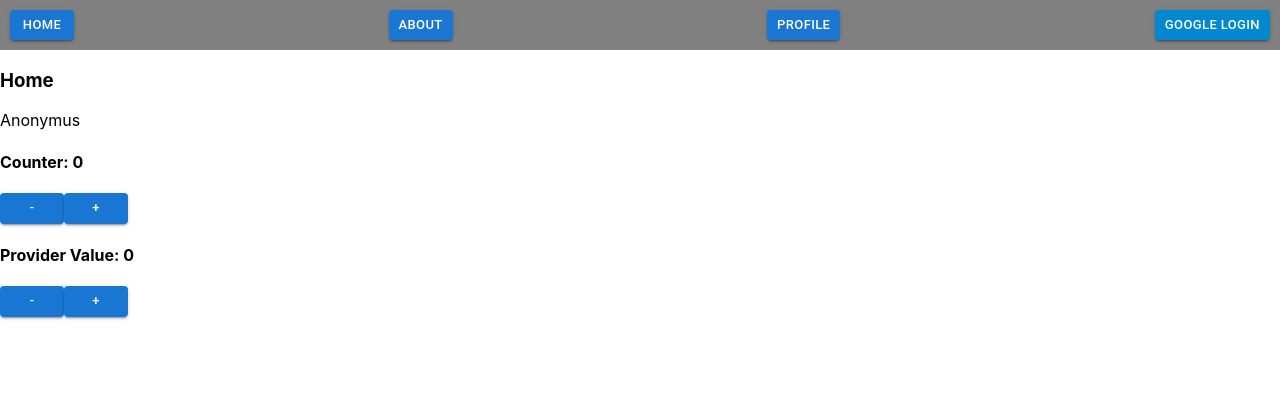
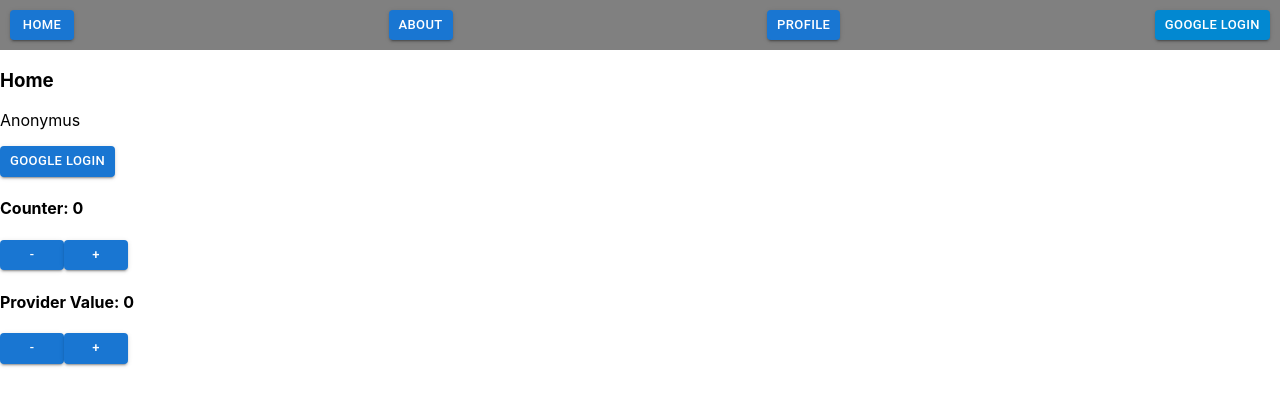
Before and after one commit to klikknpro/template-fullstack-project, a React (Create React App) app in the folder frontend/: page / in a window 1280 px wide. Shown: the top 406 px of the page. Built offline with nearby package versions, Linux system fonts and the light colour scheme.

Commit message:
register if anonymus user

```diff
--- a/frontend/package.json
+++ b/frontend/package.json
@@ -10,6 +10,8 @@
     "@testing-library/react": "^13.3.0",
     "@testing-library/user-event": "^13.5.0",
     "axios": "^0.27.2",
+    "jsonwebtoken": "^8.5.1",
+    "jwt-decode": "^3.1.2",
     "react": "^18.1.0",
     "react-dom": "^18.1.0",
     "react-router-dom": "^6.3.0",
--- a/frontend/src/App.jsx
+++ b/frontend/src/App.jsx
@@ -1,6 +1,7 @@
 import { React, useEffect, useState } from "react";
 import { Routes, Route, Link, useNavigate } from "react-router-dom";
 import Home from "./pages/Home";
+import Register from "./pages/Register";
 import About from "./pages/About";
 import Profile from "./pages/Profile";
 import Navbar from "./components/Navbar";
@@ -22,6 +23,14 @@ function App() {
             </Protected>
           }
         />
+        <Route
+          path="/register"
+          element={
+            <Protected>
+              <Register />
+            </Protected>
+          }
+        />
         <Route path="/callback" element={<Callback />} />
       </Routes>
     </div>
--- a/frontend/src/components/Protected.jsx
+++ b/frontend/src/components/Protected.jsx
@@ -1,17 +1,29 @@
 import { React, useState, useEffect } from "react";
-import { useNavigate } from "react-router-dom";
+import { Navigate, useLocation } from "react-router-dom";
 import { useAuth } from "../providers/auth";
 
 const Protected = ({ children }) => {
-  const { token } = useAuth();
-  const navigate = useNavigate();
+  const { token, user } = useAuth();
+  // const navigate = useNavigate();
+  const location = useLocation();
 
-  useEffect(() => {
-    if (!token) navigate("/");
-    // eslint-disable-next-line
-  }, [token]);
+  // useEffect(() => {
+  //   if (!token) navigate("/");
+  //   if (!user.userId) return navigate("/register");
+  //   // eslint-disable-next-line
+  // }, [token, user]);
 
-  return <div>{children}</div>;
+  return (
+    <div>
+      {!token ? (
+        <Navigate to={"/"} />
+      ) : !user.userId && location.pathname !== "/register" ? (
+        <Navigate to={"/register"} />
+      ) : (
+        children
+      )}
+    </div>
+  );
 };
 
 export default Protected;
--- a/frontend/src/pages/Home.jsx
+++ b/frontend/src/pages/Home.jsx
@@ -1,19 +1,31 @@
 import { React, useEffect, useState } from "react";
+import { useNavigate } from "react-router-dom";
 import Button from "@mui/material/Button";
 import { useCounter } from "../hooks/useCounter";
 import { useCounter as useGlobalCounter } from "../providers/counter";
 import { useAuth } from "../providers/auth";
 
+//Home is now our login page
 const Home = () => {
+  const navigate = useNavigate();
+  const { token, auth } = useAuth();
+
   const { counter, increment, decrement } = useCounter("Home");
   const { value, increment: goUp, decrement: goDown } = useGlobalCounter();
-
-  const { token } = useAuth();
 
   return (
     <div>
       <h3>Home</h3>
       <p>{token ? "Logged in" : "Anonymus"}</p>
+      <p>
+        {token ? (
+          "Welcome"
+        ) : (
+          <Button onClick={auth} variant="contained" size="small">
+            Google login
+          </Button>
+        )}
+      </p>
       <h4>Counter: {counter}</h4>
       <Button onClick={decrement} variant="contained" size="small">
         -
--- /dev/null
+++ b/frontend/src/pages/Register.jsx
@@ -0,0 +1,22 @@
+import { React, useState, useContext, useEffect } from "react";
+import { TextField, Button } from "@mui/material";
+
+const Register = () => {
+  const [username, setUsername] = useState(null);
+
+  const register = () => {
+    //
+  };
+
+  return (
+    <div>
+      Register
+      <TextField variant="filled" onChange={(e) => setUsername(e.target.value)} />
+      <Button onClick={register} variant="contained" size="small">
+        Register
+      </Button>
+    </div>
+  );
+};
+
+export default Register;
--- a/frontend/src/providers/auth.jsx
+++ b/frontend/src/providers/auth.jsx
@@ -1,9 +1,11 @@
 import { React, useState, useContext, createContext, useEffect } from "react";
 import http from "axios";
+import jwt from "jwt-decode";
 const AuthContext = createContext();
 
 const AuthProvider = ({ children }) => {
   const [token, setToken] = useState(null);
+  const [user, setUser] = useState(null);
 
   const auth = () => {
     const googleBaseUrl = "https://accounts.google.com/o/oauth2/v2/auth";
@@ -16,7 +18,7 @@ const AuthProvider = ({ children }) => {
     searchParams.append("prompt", "select_account");
 
     const completeUrl = googleBaseUrl + "?" + searchParams.toString();
-    window.open(completeUrl, "_self");
+    window.location.href = completeUrl;
   };
 
   const login = async (code, provider) => {
@@ -25,9 +27,9 @@ const AuthProvider = ({ children }) => {
         code,
         provider,
       });
-      console.log("data", response.data);
       setToken(response.data.token);
       localStorage.setItem("token", response.data.token);
+      setUser(jwt(response.data.token));
     } catch (err) {
       console.log(err);
       setToken(null);
@@ -41,12 +43,16 @@ const AuthProvider = ({ children }) => {
   };
 
   useEffect(() => {
-    const token = localStorage.getItem("token");
-    if (token) setToken(token);
+    const tokenInStorage = localStorage.getItem("token");
+    if (tokenInStorage) {
+      setToken(tokenInStorage);
+      setUser(jwt(tokenInStorage));
+    }
+
     // eslint-disable-next-line
   }, []);
 
-  return <AuthContext.Provider value={{ token, auth, logout, login }}>{children}</AuthContext.Provider>; // provide value for my context
+  return <AuthContext.Provider value={{ token, user, auth, logout, login }}>{children}</AuthContext.Provider>; // provide value for my context
 };
 
 // custom hook bro
```
Also changed, not shown: 1 other file (tests, documents, lock files or other folders).
